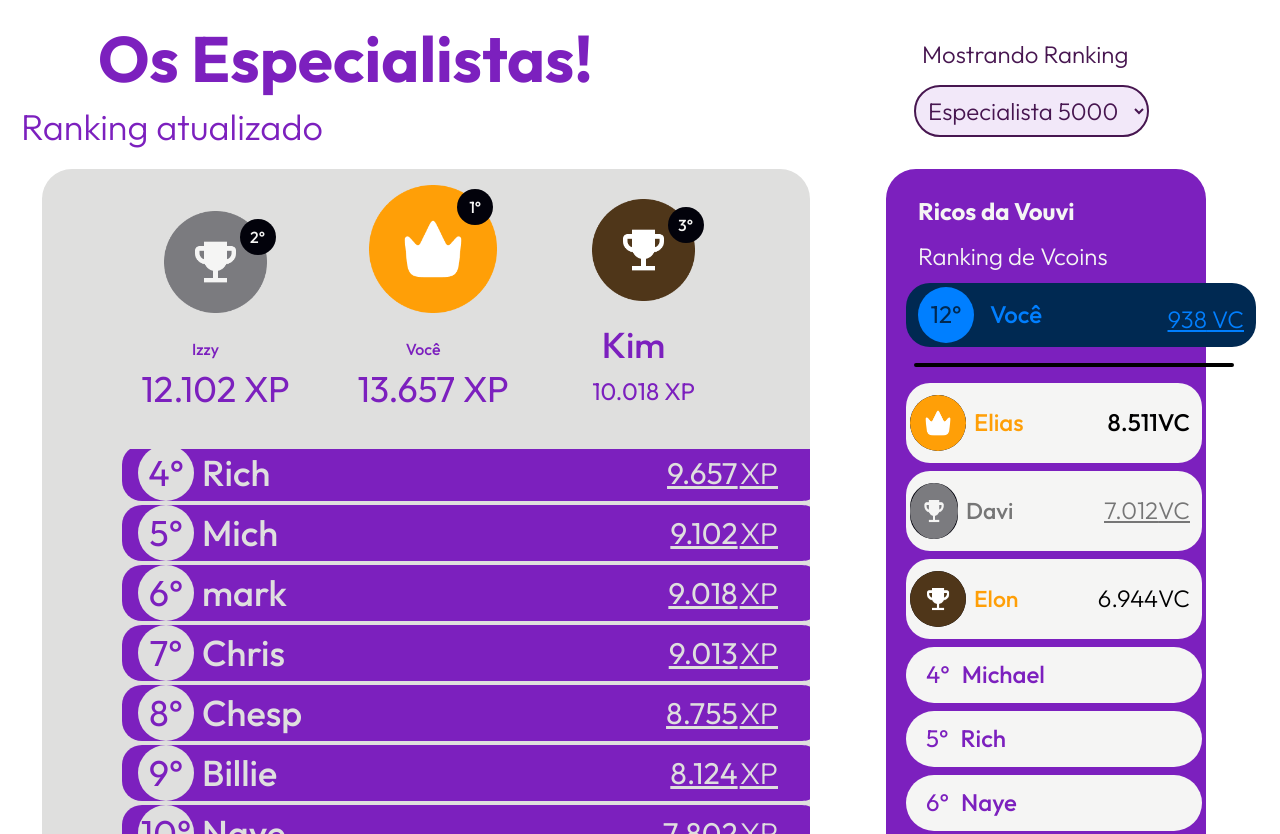
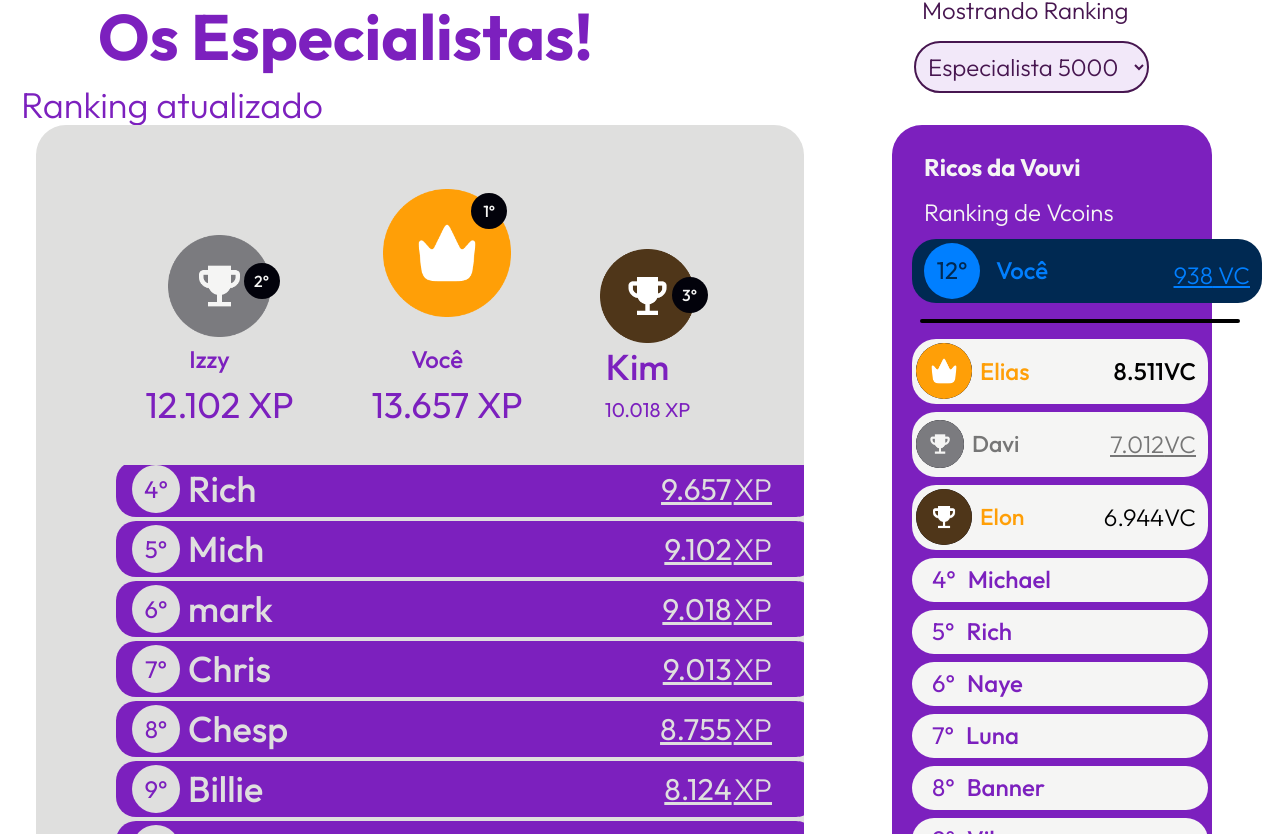
Before and after one commit to yanrafael/vouvi-frontend-client, a React (Vite) app: page /vouvi-frontend-client/ranking in a window 1280 px wide. Shown: the part 206-1040 px from the top of the page. Built offline with nearby package versions, Linux system fonts and the light colour scheme.

Commit message:
...
atualização

```diff
--- a/src/components/Cards/CardRicoRank.jsx
+++ b/src/components/Cards/CardRicoRank.jsx
@@ -19,7 +19,7 @@ const Colocacao = (props) =>{
 
     return(
         <>
-        <div className="flex items-end md:gap-6 lg:pt-0">
+        <div className="flex items-end md:gap-6 lg:pt-0 md:mt-12">
             <div className="flex items-center flex-col md:gap-2 pt-10 md:-mt-20 -mt-4 ">
                 <div className="relative left-9 top-6 md:w-14 md:h-2 h-6 -mt-4">
                     <span className="lg:mr-2 flex items-center justify-center md:w-9 md:h-9 rounded-full bg-black text-white font-medium w-6 h-6 -mt-12 mr-3 md:m-4" >
@@ -27,21 +27,21 @@ const Colocacao = (props) =>{
                     </span>
                 </div>
                 {props.posicao===1
-                    ?<img src={document.body.classList.value === "dark"?Darkprimeiro :primeiro} alt="" className="lg:w-[10vw] md:w-[12vw] w-[18vw] mr-6 lg:mt-5 -mt-10 md:m-4 " ></img>
+                    ?<img src={document.body.classList.value === "dark"?Darkprimeiro :primeiro} alt="" className="lg:w-[10vw] md:w-[12vw] w-[18vw] mr-6 lg:mt-5 -mt-3 md:m-4 " ></img>
                     :props.posicao===2
-                    ?<img src={document.body.classList.value === "dark"?Darksegundo :segundo} alt="" className="lg:w-[8vw] md:w-[10vw] w-[13vw] mr-6 -mt-10 md:m-4 " ></img>
-                    :<img src={document.body.classList.value === "dark"?Darkterceiro :terceiro} alt="" className="lg:w-[8vw] md:w-[10vw]  w-[13vw] mr-6 -mt-10 md:m-4 " ></img>}
+                    ?<img src={document.body.classList.value === "dark"?Darksegundo :segundo} alt="" className="lg:w-[8vw] md:w-[10vw] w-[13vw] mr-6 -mt-3   md:-m-1 " ></img>
+                    :<img src={document.body.classList.value === "dark"?Darkterceiro :terceiro} alt="" className="lg:w-[8vw] md:w-[10vw]  w-[13vw] mr-6 -mt-3 md:-m-1 " ></img>}
 
                 {props.posicao===1
-                    ?<><p className={`${textp}lg:text-base font-medium text-primary-200 dark:text-[#FF9F07]  mr-5`}>{props.nome}</p>
-                       <p className={`${textp}underline lg:text-base font-normal text-primary-200 dark:text-[#FF9F07]  md:mr-auto lg:mr-0 mr-5 md:text-[24px] text-[16px] text-nowrap`}>{props.xp} XP</p></>
+                    ?<><p className={`${textp}lg:text-base font-medium text-primary-200 dark:text-[#FF9F07]  mr-5 md:text-[24px]`}>{props.nome}</p>
+                       <p className={`${textp}underline lg:text-base font-normal text-primary-200 dark:text-[#FF9F07] lg:mr-0 mr-5 md:mr-0 md:text-[20px] text-[16px] text-nowrap`}>{props.xp} XP</p></>
 
                     :props.posicao===2
-                    ?<><p className={`${texts}lg:text-base font-medium text-primary-200 dark:text-white mr-5 `}>{props.nome}</p>
-                       <p className={`${texts}underline lg:text-base font-normal text-primary-200 dark:text-white md:mr-auto  lg:mr-0 mr-5 md:text-[24px] text-[16px] text-nowrap`}>{props.xp} XP</p></>
+                    ?<><p className={`${texts}lg:text-base font-medium text-primary-200 dark:text-white mr-5 md:text-[24px]`}>{props.nome}</p>
+                       <p className={`${texts}underline lg:text-base font-normal text-primary-200 dark:text-white md:mr-auto  lg:mr-0 mr-5 md:text-[20px] text-[16px] text-nowrap`}>{props.xp} XP</p></>
 
                     :<><p className={`${textt} lg:text-base font-medium text-primary-200 dark:text-[#C86B00]  mr-5 md:text-[24px] text-[16px] text-nowrap`}>{props.nome}</p>
-                       <p className={`${textt} lg:text-baseunderline  font-normal text-primary-200 dark:text-[#C86B00]   md:mr-auto  lg:mr-0 mr-5 md:text-[24px] text-[14px] text-nowrap ` }>{props.xp} XP</p></>
+                       <p className={`${textt} lg:text-baseunderline  font-normal text-primary-200 dark:text-[#C86B00]   md:mr-auto  lg:mr-0 mr-5 md:text-[20px] text-[14px] text-nowrap ` }>{props.xp} XP</p></>
                 }
             </div>
         </div>
--- a/src/components/Cards/CardVCRank.jsx
+++ b/src/components/Cards/CardVCRank.jsx
@@ -23,11 +23,11 @@ const CardLateral = (props) =>{
                     <div className="lg:text-md underline text-secondary-200 font-light mr-2 mt-3 md:w-18 md:h-8 md:text-[18px] text-[19px]  ">{props.vc} VC</div>
                 </div>
                 :props.posicao<4
-                ?<div className="lg:w-full flex justify-between text-segundo bg-white dark:bg-[#3D3D3D] p-1 mb-2 rounded-md mr-2m  items-center md:w-[270px] md:h-20 h-14 w-[300px] ml-2 " >
+                ?<div className="lg:w-full flex justify-between text-segundo bg-white dark:bg-[#3D3D3D] p-1 mb-2 rounded-md mr-2m  items-center md:w-[270px] md:h-[65px] h-14 w-[300px] ml-2 " >
                     <div className="flex items-center">
                         {
                             props.posicao===1?<img src={document.body.classList.value === "dark"?Darkprimeiro :primeiro} alt="" className="mr-2 flex items-center justify-center lg:w-14 lg:h-14 rounded-full bg-black text-teste md:w-12  md:h-12 w-8 h-8"/>:
-                            props.posicao===2?<img src={document.body.classList.value === "dark"?Darksegundo :segundo} alt="" className="mr-2 flex items-center justify-center lg:w-12 lg:h-14 rounded-full bg-black text-teste md:text-[19px] md:w-12 md:h-12 w-8 h-8 "/>:
+                            props.posicao===2?<img src={document.body.classList.value === "dark"?Darksegundo :segundo} alt="" className="mr-2 flex items-center justify-center lg:w-12 lg:h-12 rounded-full bg-black text-teste md:text-[19px] md:w-12 md:h-12 w-8 h-8 "/>:
                             <img src={document.body.classList.value === "dark"?Darkterceiro :terceiro} alt="" className="mr-2 flex items-center justify-center lg:w-14 lg:h-14 rounded-full bg-black text-teste  md:w-12 md:h-12  w-8 h-8"/>
                         }
 
@@ -44,7 +44,7 @@ const CardLateral = (props) =>{
                     }
 
                 </div>
-                :<div className="lg:flex justify-between text-segundo bg-white dark:bg-[#3D3D3D] p-1 mb-2 rounded-lg mr-2 lg:w-full items-center md:w-[270px] md:h-14 md:text-sm w-[300px] ml-2">
+                :<div className="lg:flex justify-between text-segundo bg-white dark:bg-[#3D3D3D] p-1 mb-2 rounded-lg mr-2 lg:w-full items-center md:w-[270px] md:h-11 md:text-sm w-[300px] ml-2 md:mb-2">
                     <div className="flex text-textolado text-primary-200 dark:text-[#5C5C5C]">
                         <div className="ml-4 text-md mr-3  ">{props.posicao}°</div>
                         <div className="text-md font-medium  ">{props.nome}</div>
--- a/src/components/Cards/CardXPRank.jsx
+++ b/src/components/Cards/CardXPRank.jsx
@@ -2,9 +2,9 @@ import React from "react";
 
 const Card = (props) =>{
     return(
-      <div className="flex justify-between items-center lg:text-md bg-card p-2 mb-2 rounded-[20px]  text-primary-200  bg-primary-200 dark:bg-[#3D3D3D] md:h-14 md:w-[370px] lg:w-[700px] w-[300px] h-10 ml-7 md:ml-10 lg:ml-20 -mt-1">
+      <div className="flex justify-between items-center lg:text-md bg-card p-2  rounded-[20px]  text-primary-200  bg-primary-200 dark:bg-[#3D3D3D] md:h-14 md:w-[330px] lg:w-[700px] w-[300px] h-10  md:ml-8 lg:ml-20 -mt-1 mb-2 ml-5">
         <div className="flex items-center ">
-        <span className="mr-2 flex items-center justify-center lg:w-14 lg:h-14 rounded-full lg:text-base bg-[#DFDFDE] dark:bg-black dark:text-white md:w-9 md:h-9 md:mx-2 md:text-[20px]  w-8 h-8 text-[20px]"  >{props.posicao}°</span>
+        <span className="mr-2 flex items-center justify-center lg:w-12 lg:h-12 rounded-full lg:text-[24px] bg-[#DFDFDE] dark:bg-black dark:text-white md:w-9 md:h-9 md:mx-2 md:text-[20px]  w-8 h-8 text-[20px]"  >{props.posicao}°</span>
           <div className="lg:text-base font-medium text-[#DFDFDE] dark:text-[#B1B1B1] md:text-[20px] text-[14px]">{props.nome}</div>
         </div>
         <div className="flex underline text-base pr-9 text-[#DFDFDE] dark:text-[#B1B1B1]">
--- a/src/pages/Rank/Ranking.jsx
+++ b/src/pages/Rank/Ranking.jsx
@@ -72,15 +72,15 @@ const Ranking = () => {
             Ranking atualizado
           </p>
         </div>
-        <div className="md:flex hidden w-1/5 flex-col  relative md:-top-14">
-          <p className="lg:text-md font-light text-[#471650] md:text-[24px] dark:text-white md:ml-[499px]  lg:-ml-8 md:text-nowrap mr-44 lg:m-3  md:m-1 lg:mt-14">
+        <div className="md:flex hidden w-1/5 flex-col  relative md:-top-14 ">
+          <p className="lg:text-md font-light text-[#471650] md:text-[24px] dark:text-white md:ml-[499px]  lg:-ml-8 md:text-nowrap mr-44 lg:m-3  md:m-1  ">
             Mostrando Ranking
           </p>
           <div className="relative w-fit  ">
             <select
               value={selectedOption}
               onChange={(e) => setSelectedOption(e.target.value)}
-              className="lg:w-full focus:ring-purple-500 rounded-lg border-2 border-[#471650] bg-[#7C20BE1A] p-2 lg:text-md font-light text-[#471650] focus:outline-none focus:ring-2 md:text-sm dark:border-primary-200 dark:text-primary-200   lg:-ml-10  md:-mt-52 md:m-30 md:ml-[490px]  md:m-2 lg:mt-1  mt-11 "
+              className="lg:w-full focus:ring-purple-500 rounded-lg border-2 border-[#471650] bg-[#7C20BE1A] p-2 lg:text-md font-light text-[#471650] focus:outline-none focus:ring-2 md:text-sm dark:border-primary-200 dark:text-primary-200   lg:-ml-10  md:-mt-52 md:m-30 md:ml-[490px]  md:m-2 lg:mt-1  mt-11 md:w-[260px]"
             >
               {options.map((option) => (
                 <option
@@ -96,7 +96,7 @@ const Ranking = () => {
         </div>
       </div>
       <div className="mt-10 w-10 md:hidden lg::block"></div>
-      <div className="flex lg:w-screen justify-center flex-col  md:flex-row md:ml-32 lg:ml-14 md:gap-1 ">
+      <div className="flex lg:w-screen justify-center flex-col  md:flex-row md:ml-32 lg:ml-14 md:gap-4">
         <div className="lg:mx-auto md:w-11/12 rounded-lg bg-[#DFDFDE] lg:w-3/5 dark:bg-[#1F1F1F] lg:h-5/5 lg:mr-14  w-11/12  -mt-10 lg:-mt-8 ml-3 md:-mt-12 ">
           <div className="flex justify-evenly  md:text-nowrap m-9  ">
             {ranking.slice(1, 2).map((ranking, index) => (
@@ -110,15 +110,15 @@ const Ranking = () => {
             ))}
           </div>
           <div className="mt-10"></div>
-          <div className="pr-3 lg:h-[551px] lg:overflow-y-auto">
+          <div className="pr-3 lg:h-[551px] overflow-y-scroll md:h-[600px] ">
             {ranking.slice(3, ranking.length).map((ranking, index) => (
               <Card posicao={index + 4} nome={ranking.nome} xp={ranking.xp} />
             ))}
           </div>
           <div className="mt-10"></div>
-          <div className="mt-4 flex h-12 items-center justify-center text-center text-md font-bold">
+          <div className="mt-4 flex h-12 items-center justify-center text-center text-md font-bold ">
             <span
-              className="flex h-12 cursor-pointer items-center rounded-sm bg-white dark:bg-[#1F1F1F]  md:-mt-9  -mt-2 lg:mt-80 text-[16px] lg:text-[40px]"
+              className="flex h-12 cursor-pointer items-center rounded-sm bg-white dark:bg-[#1F1F1F] -mt-2  text-[16px] lg:text-[40px] md:mt-16 md:text-[22px] md:ml-2 lg:-mt-6 md:w-[290px] lg:w-[530px]"
               style={{ color: "red" }}
             >
               ▼ Zona de Rebaixamento ▼
```
